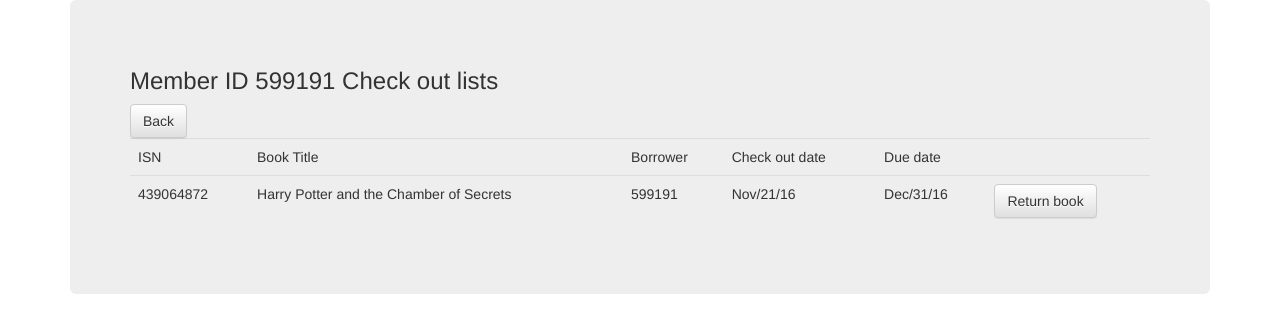
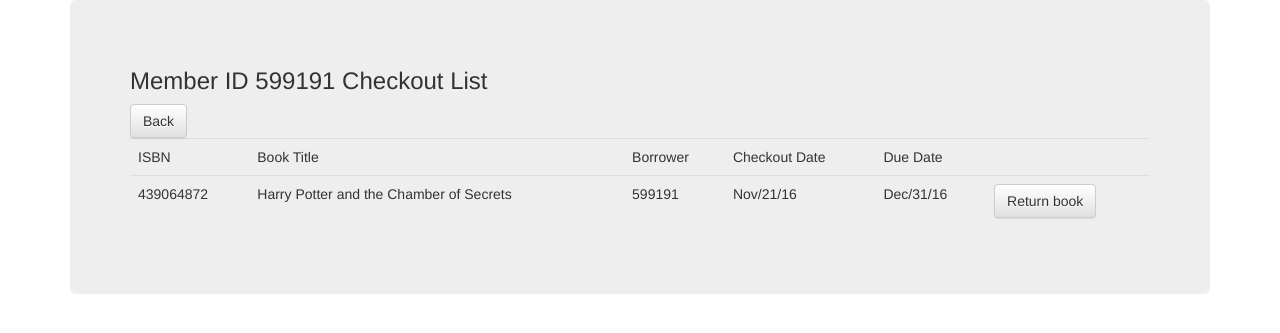
Before and after one commit to faris-14/library, a PHP site: page /searchcheckout.php?member_id=599191 in a window 1280 px wide. Shown: the top 333 px of the page. Run offline with PHP 8.4, Linux system fonts and the light colour scheme; data comes from the database, SQL or seed files in the repository.

Commit message:
More Grammar
A few more grammatical updates.

```diff
--- a/mingyuanDB/employeeIndex.php
+++ b/mingyuanDB/employeeIndex.php
@@ -129,7 +129,7 @@
                 <h3>Take a Book Out of Circulation</h3>
                 <form action="deletebook.php" method="post">
                     <div class="form-group">
-                        <label for="exampleInputType">Serial Number</label>
+                        <label for="exampleInputType">Book ID</label>
                         <input type="text" class="form-control" placeholder="" name="book_id" required="true" />
                     </div>
                     <div class="form-group">
--- a/mingyuanDB/searchcheckout.php
+++ b/mingyuanDB/searchcheckout.php
@@ -21,7 +21,7 @@ require 'database/connect.php';
 $member_id = $_REQUEST['member_id'];
 $sql = "select * from check_outs,copy,book where book.book_id = copy.book_id and copy.serial_number = check_outs.serial_number and member_id = '$member_id'";
 $result = mysqli_query($conn,$sql);
-echo "<h3>Member ID ".$member_id." Check out lists</h3>";
+echo "<h3>Member ID ".$member_id." Checkout List</h3>";
 echo "<a href='employeeIndex.php'><button class='btn btn-default'>Back</button></a>";
 if (!$result)
     die("Query Failed.");
@@ -34,7 +34,7 @@ if (mysqli_num_rows($result) == 0){
 else{
     //*** start a new session
     echo "<table class='table'>";
-    echo        "<tr><td>ISN</td><td>Book Title</td><td>Borrower</td><td>Check out date</td><td>Due date</td><td></td></tr>";
+    echo        "<tr><td>ISBN</td><td>Book Title</td><td>Borrower</td><td>Checkout Date</td><td>Due Date</td><td></td></tr>";
     while($row = $result->fetch_assoc()) {
 		echo "<form action='returnbook.php' method='post'><input type='text' name='serial_number' style='display:none;' value=".$row["serial_number"]." />";
         echo "<tr><td>" .
--- a/mingyuanDB/signup.php
+++ b/mingyuanDB/signup.php
@@ -46,7 +46,7 @@
         <input type="text" class="form-control" id="phone" placeholder="Phone" name="phone">
       </div>
 
-      <div class="alert alert-danger" role="alert" id="errormsg">Your entered something wrong</div>
+      <div class="alert alert-danger" role="alert" id="errormsg">You entered something wrong</div>
 
       <button type="submit" class="btn btn-default">Submit</button>
       <button type="reset" class="btn btn-default">Reset</button>
```
